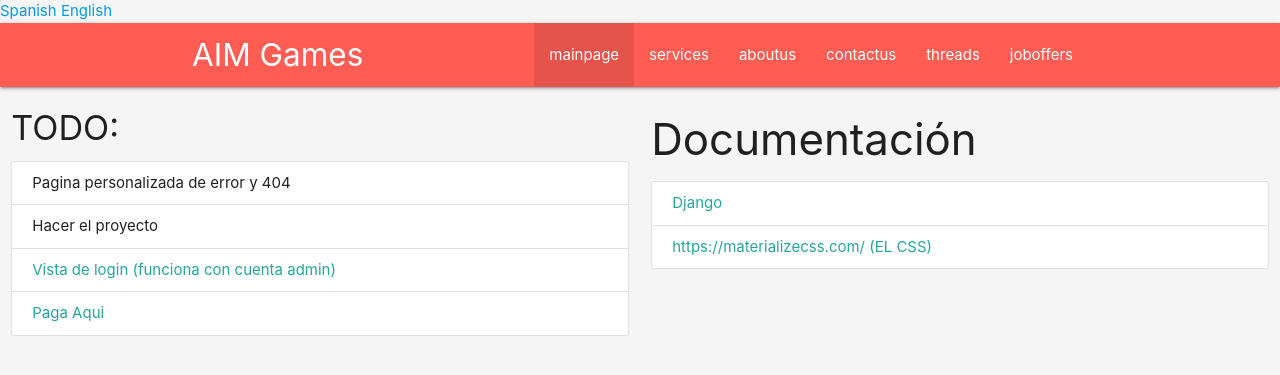
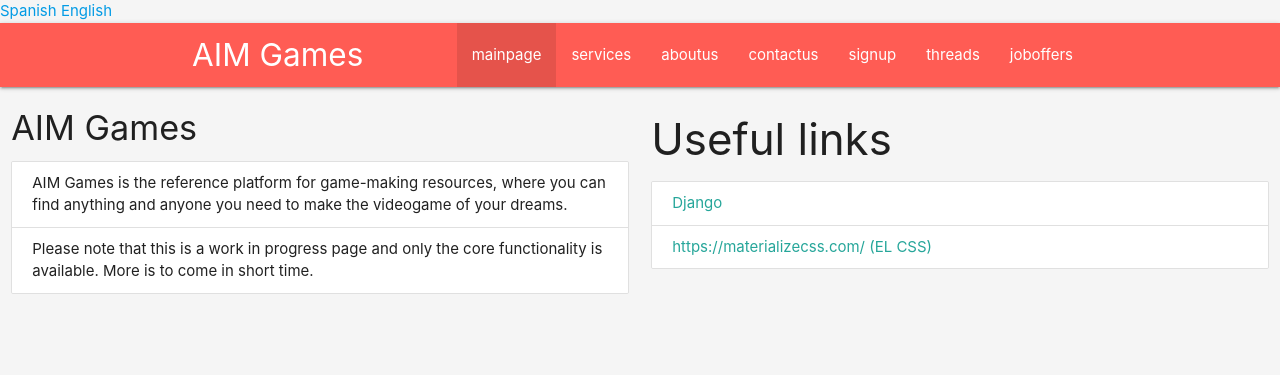
Before and after one commit to supremmaer/AIM-GAMES-PLATFORM, a Django app: page / in a window 1280 px wide. Shown: the top 375 px of the page. Run offline with Django 3.2, Linux system fonts and the light colour scheme.

Commit message:
Great localization and navigation m8

```diff
--- a/AIM_GAMES_PLATFORM/templates/base_generic.html
+++ b/AIM_GAMES_PLATFORM/templates/base_generic.html
@@ -38,6 +38,7 @@
                         <li><a>{% trans "services" %}</a></li>
                         <li><a>{% trans "aboutus" %}</a></li>
                         <li><a>{% trans "contactus" %}</a></li>
+                        <li><a href="/accounts/login/">{% trans "signup" %}</a></li>
                         <li><a href="/thread/business/list/1" target="_self" class="collection-item">{% trans "threads" %}</a></li>
                         <li><a href="/joboffer/user/list/" target="_self" class="collection-item">{% trans "joboffers" %}</a></li>
                     </ul>
@@ -49,6 +50,8 @@
                 <li><a>{% trans "services" %}</a></li>
                 <li><a>{% trans "aboutus" %}</a></li>
                 <li><a>{% trans "contactus" %}</a></li>
+                <li><a href="/thread/business/list/1" target="_self" class="collection-item">{% trans "threads" %}</a></li>
+                <li><a href="/joboffer/user/list/" target="_self" class="collection-item">{% trans "joboffers" %}</a></li>
             </ul>
 
         {% block content %}<!-- default content text (typically empty) -->{% endblock %}
--- a/AIM_GAMES_PLATFORM/templates/index.html
+++ b/AIM_GAMES_PLATFORM/templates/index.html
@@ -1,19 +1,18 @@
 {% extends "base_generic.html" %}
 {% block content %}
+{% load i18n %}
 
 <div class="row">
     <div class="col m12 l6">
-        <h4>TODO:</h4>
+        <h4>{% trans "AIM Games" %}</h4>
         <ul class="collection">
-            <li class="collection-item">Pagina personalizada de error y 404</li>
-            <li class="collection-item">Hacer el proyecto</li>
-            <a href="/accounts/login" target="_blank" class="collection-item">Vista de login (funciona con cuenta admin)</a>
-            <a href="/pagar_paypal" target="_blank" class="collection-item">Paga Aqui</a>
+            <li class="collection-item">{% trans "AIM Games is the reference platform for game-making resources, where you can find anything and anyone you need to make the videogame of your dreams." %}</li>
+            <li class="collection-item">{% trans "Please note that this is a work in progress page and only the core functionality is available. More is to come in short time." %}</li>
 
         </ul>
     </div>
     <div class="col m12 l6">
-    <h3>Documentación</h3>
+    <h3>{% trans "Useful links" %}</h3>
         <div class="collection">
             <a href="https://docs.djangoproject.com/en/2.1/ " class="collection-item">Django</a>
             <a href="https://materializecss.com/" class="collection-item">https://materializecss.com/ (EL CSS)</a>
```
Also changed, not shown: AIM_GAMES_PLATFORM/AIM_GAMES/forms.py (+6 -5 lines), AIM_GAMES_PLATFORM/templates/accounts/login.html (+5 -4 lines), AIM_GAMES_PLATFORM/templates/accounts/signup.html (+4 -3 lines), AIM_GAMES_PLATFORM/templates/thread/form.html (+8 -3 lines), AIM_GAMES_PLATFORM/locale/en_GB/LC_MESSAGES/django.po, AIM_GAMES_PLATFORM/locale/es_ES/LC_MESSAGES/django.po, 2 other files.
